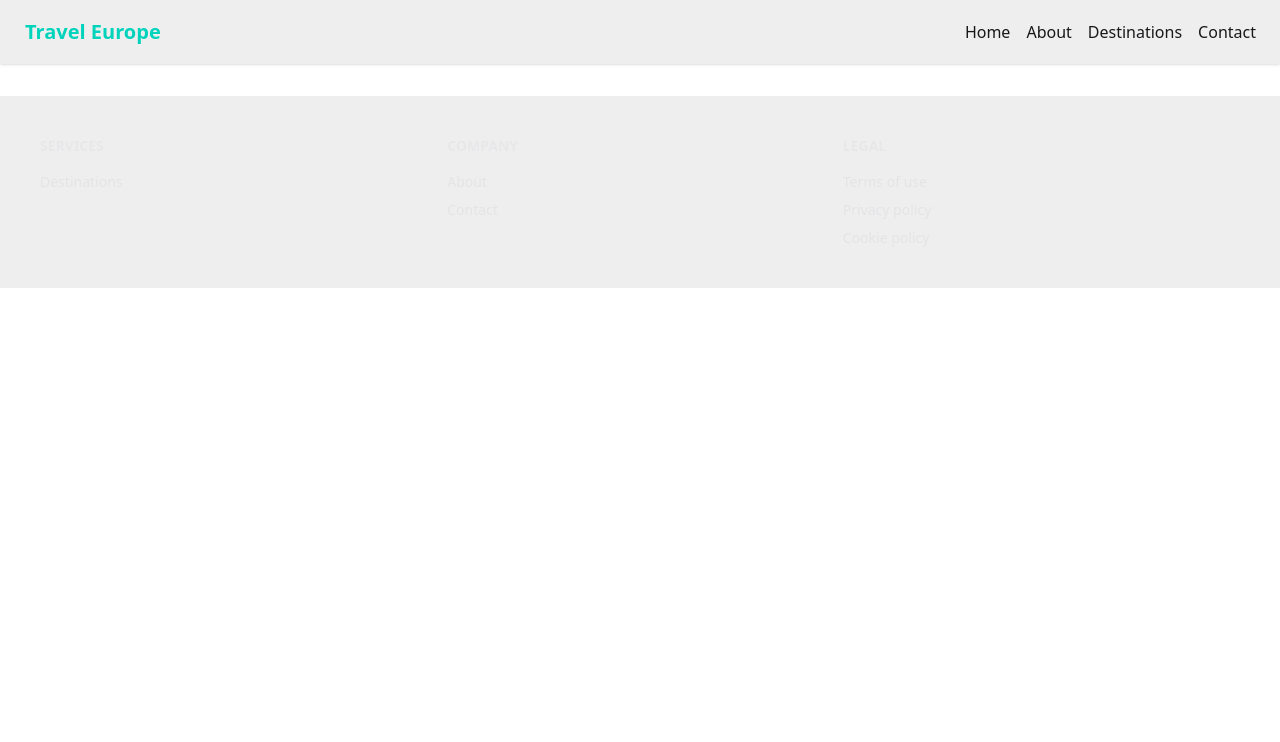
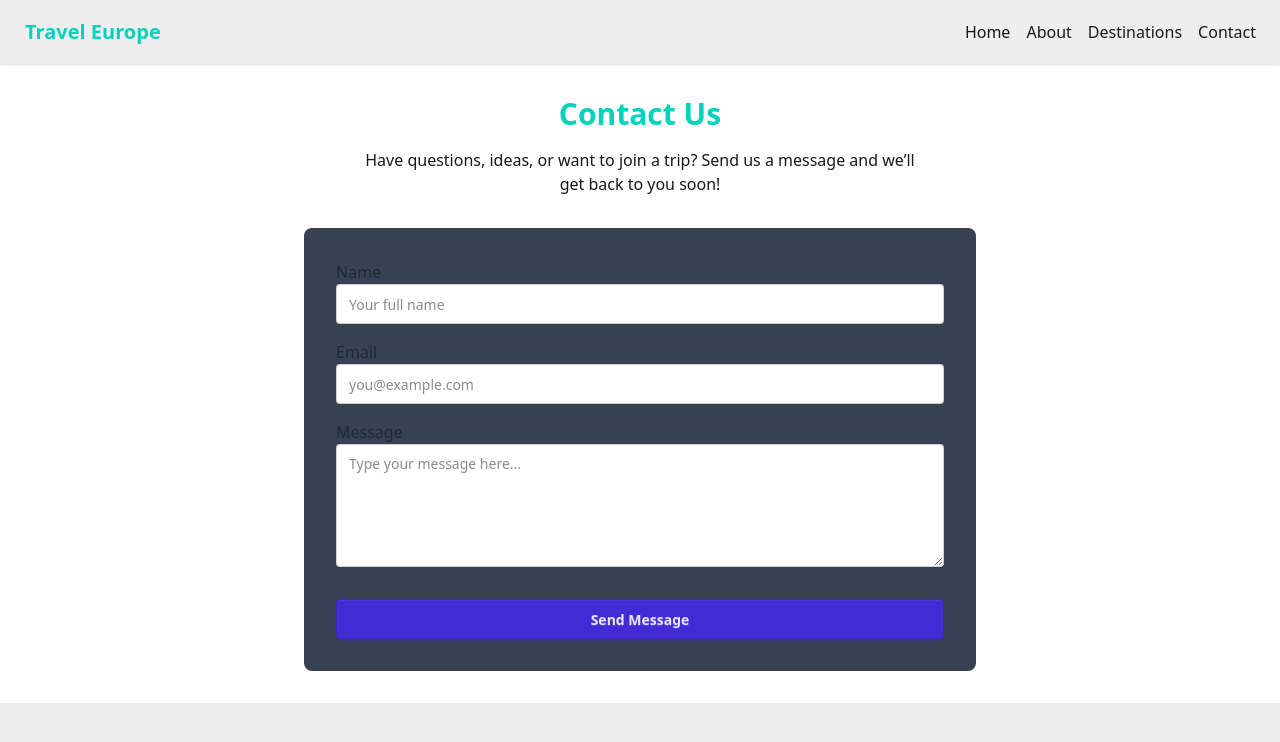
Before and after one commit to clizzix/ReactTravelAgency, a React (Vite) app: page /contact in a window 1280 px wide. Shown: the top 742 px of the page. Built offline with nearby package versions, Linux system fonts and the light colour scheme.

Commit message:
Added styling to contact form

```diff
--- a/src/pages/Contact.jsx
+++ b/src/pages/Contact.jsx
@@ -1,7 +1,64 @@
 import React from 'react';
 
 const Contact = () => {
-    return <div></div>;
+    return (
+        <div>
+            <h2 className="font-bold text-center text-3xl text-accent mt-8">
+                Contact Us
+            </h2>
+            <p className="text-center mt-4 max-w-xl mx-auto">
+                Have questions, ideas, or want to join a trip? Send us a message
+                and we’ll get back to you soon!
+            </p>
+            <form className="bg-gray-700 p-8 max-w-2xl mx-auto mt-8 rounded-lg flex flex-col gap-4">
+                <div className="form-control w-full">
+                    <label className="label" htmlFor="name">
+                        <span className="label-text">Name</span>
+                    </label>
+                    <input
+                        type="text"
+                        placeholder="Your full name"
+                        id="name"
+                        name="name"
+                        className="input input-bordered w-full"
+                        required
+                    />
+                </div>
+                <div className="form-control w-full">
+                    <label className="label" htmlFor="email">
+                        <span className="label-text">Email</span>
+                    </label>
+                    <input
+                        type="email"
+                        placeholder="you@example.com"
+                        id="email"
+                        name="email"
+                        className="input input-bordered w-full"
+                        required
+                    />
+                </div>
+                <div className="form-control w-full">
+                    <label className="label" htmlFor="message">
+                        <span className="label-text">Message</span>
+                    </label>
+                    <textarea
+                        placeholder="Type your message here..."
+                        id="message"
+                        name="message"
+                        className="textarea textarea-bordered w-full"
+                        rows="5"
+                        required
+                    />
+                </div>
+                <button
+                    type="submit"
+                    className="btn btn-primary btn-block mt-4"
+                >
+                    Send Message
+                </button>
+            </form>
+        </div>
+    );
 };
 
 export default Contact;
```
